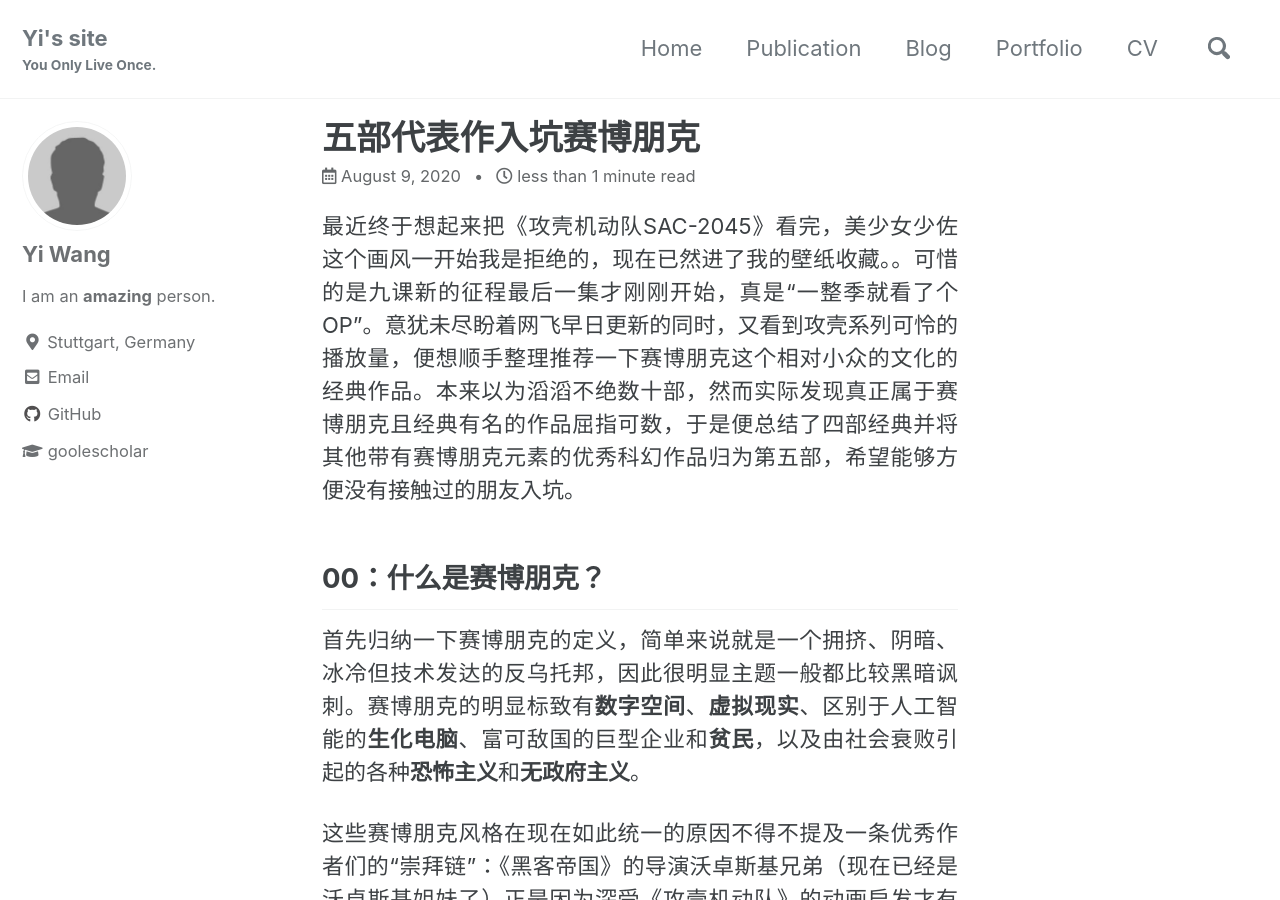
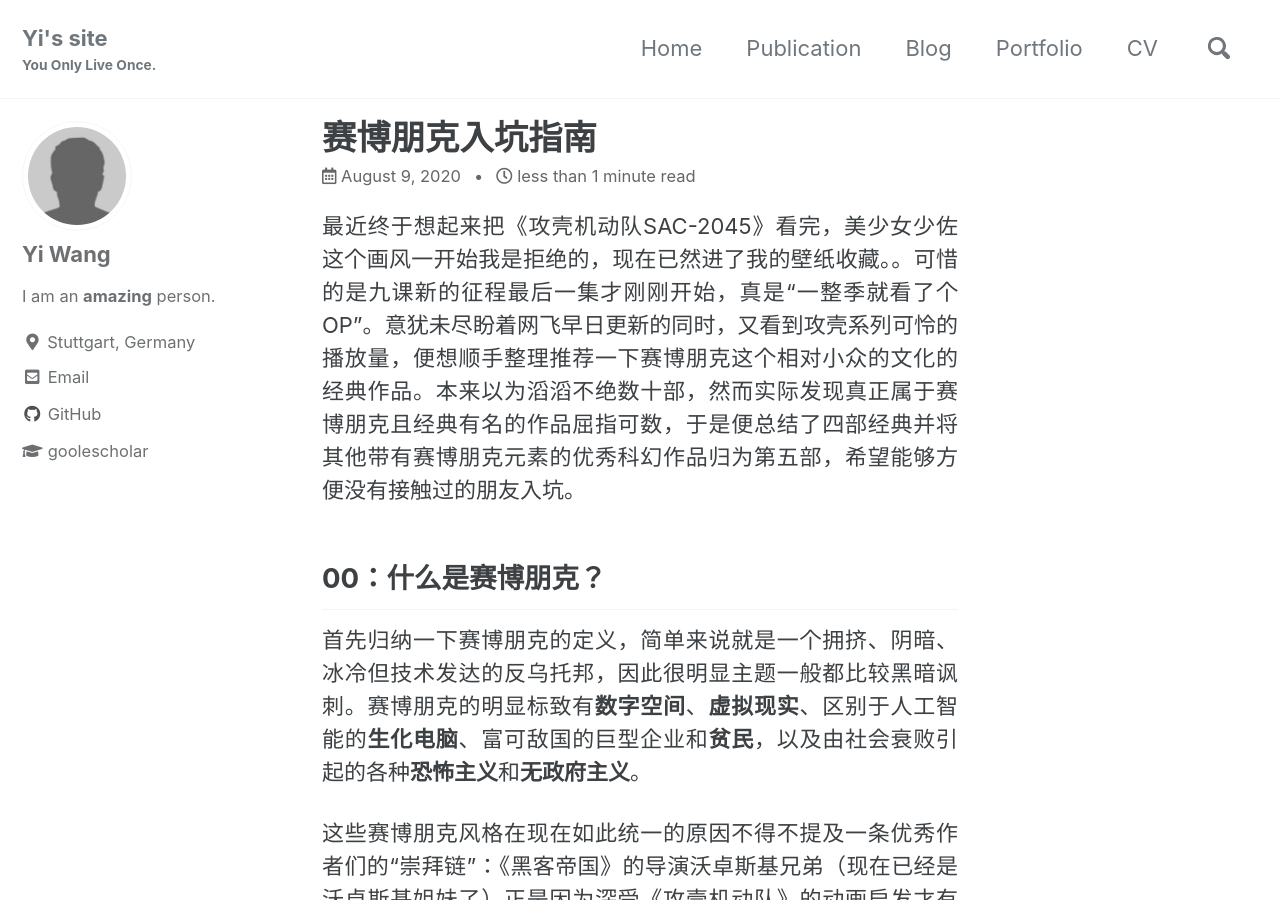
Before and after one commit to wangyi111/wangyi111.github.io, a Jekyll site: the page built from _posts/2020-08-09-cyberpunk.md, in a window 1280 px wide and 900 px high. Built offline with Jekyll 4.4.1, drawn with Linux system fonts in a browser that asks for light colours; cached includes are drawn as plain includes; comment, search, counter and statistics services are not loaded.

Commit message:
blog: cyberpunk

```diff
--- a/_posts/2020-08-09-cyberpunk-timeline.md
+++ b/_posts/2020-08-09-cyberpunk.md
@@ -1,5 +1,5 @@
 ---
-title: '五部代表作入坑赛博朋克'
+title: '赛博朋克入坑指南'
 permalink: /posts/2020/08/cyberpunk/
 categories: 杂谈
 tags:
```
